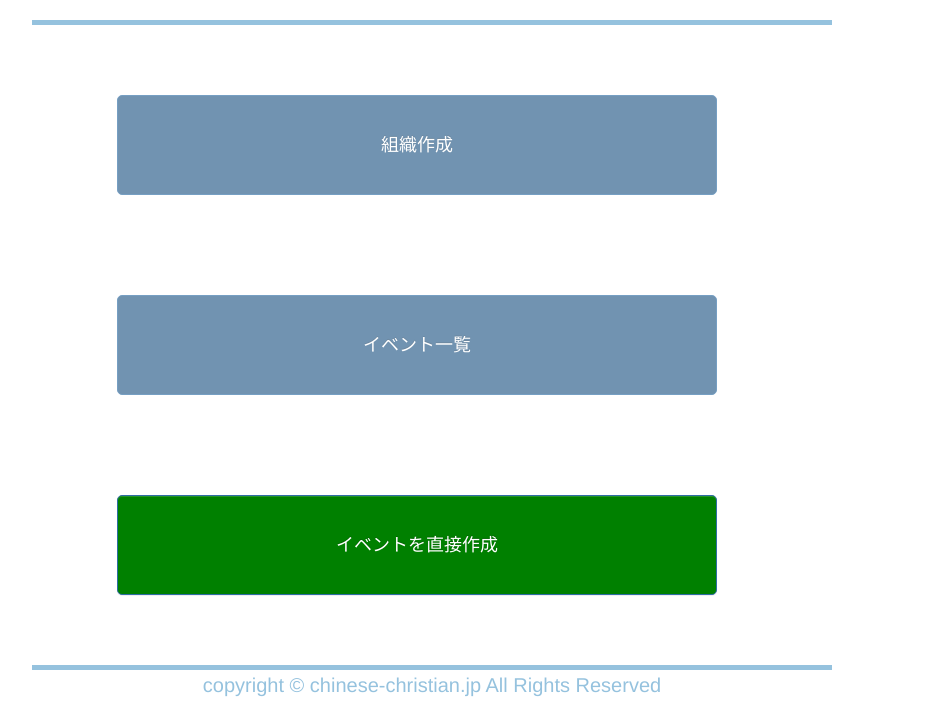
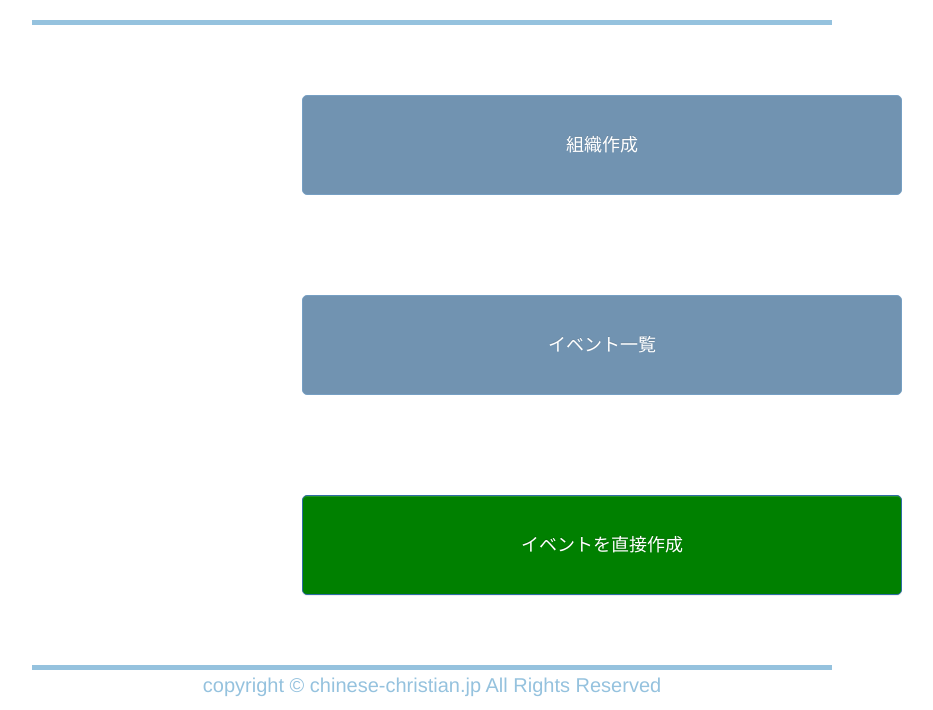
Before and after one commit to ukohank517/Attendance_flask, a Flask app: page / in a window 1280 px wide; the page is wider, and only the part inside the window is pictured. Shown: the part 113-823 px from the top of that part, without its empty margins (208-1141 px from the left). Run offline with Flask 2, Linux system fonts and the light colour scheme; some libraries are stand-ins or nearby versions.

Commit message:
[update] layout width

```diff
--- a/web/script/static/css/layout.css
+++ b/web/script/static/css/layout.css
@@ -21,6 +21,10 @@ body{
     padding-bottom: 20px;/*←footerの高さ*/
 }
 
+.container-body {
+    width: 800px;
+    margin: auto;
+}
 
 /* footer用 */
 footer{
```
